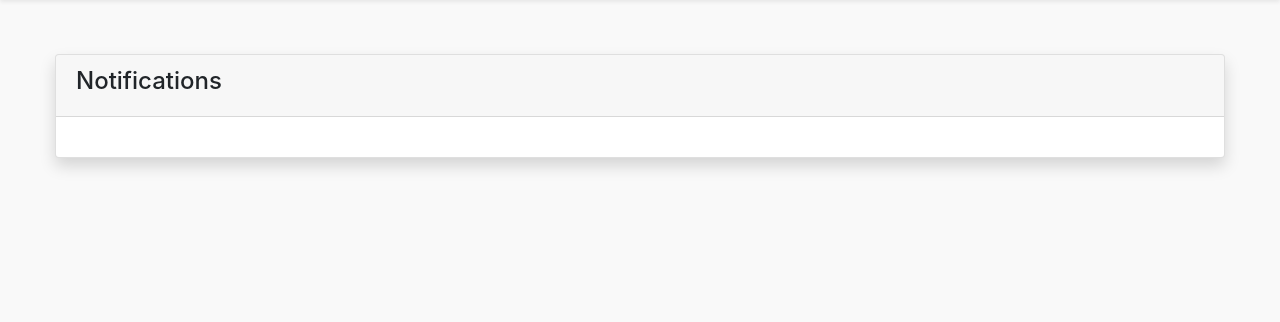
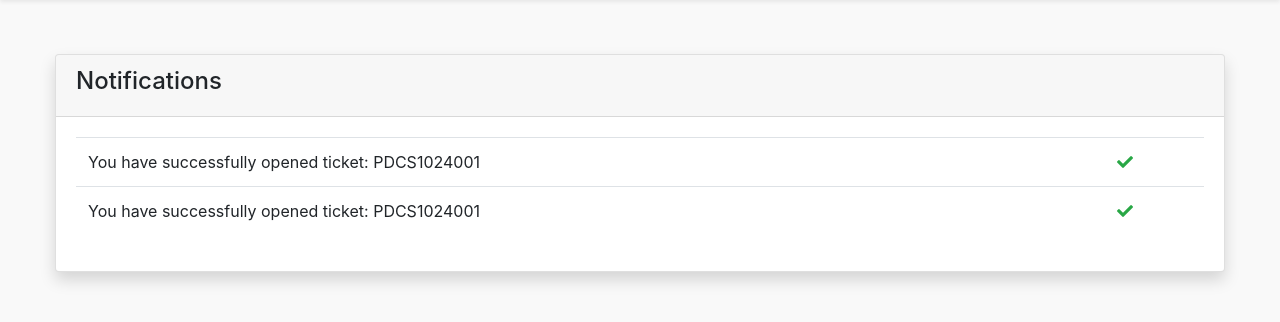
Before and after one commit to DrwSiruma/pdc_ticketing, a PHP site: template pages/user/user.notification.php in a window 1280 px wide. Shown: the part 64-386 px from the top of the page. Run offline with PHP 8.4, Linux system fonts and the light colour scheme; the template is opened without the code that fills it, so the values that code supplies are empty; a user stored in the database is signed in.

Commit message:
added notification page

```diff
--- a/pages/user/user.notification.php
+++ b/pages/user/user.notification.php
@@ -8,6 +8,30 @@ include('user.header.php');
                 <h4>Notifications</h4>
             </div>
             <div class="card-body">
+                <div clss="table-responsive">
+                    <table class="table w-100" id="notif_tbl">
+                        <thead hidden>
+                            <tr>
+                                <th></th>
+                                <th></th>
+                            </tr>
+                        </thead>
+                        <tbody>
+                            <tr>
+                                <td>You have successfully opened ticket: PDCS1024001</td>
+                                <td><a href="#" class="text-success" title="read"><i class="fas fa-check"></i></a></td>
+                            </tr>
+                            <tr>
+                                <td>You have successfully opened ticket: PDCS1024001</td>
+                                <td><a href="#" class="text-success" title="read"><i class="fas fa-check"></i></a></td>
+                            </tr>
+
+                            <!-- <tr>
+                                <td colspan="2"><i>No notifications yet.</i></td>
+                            </tr> -->
+                        </tbody>
+                    </table>
+                </div>
             </div>
         </div>
     </div>
```
Also changed, not shown: assets/js/table.js (+11 -0 lines).
